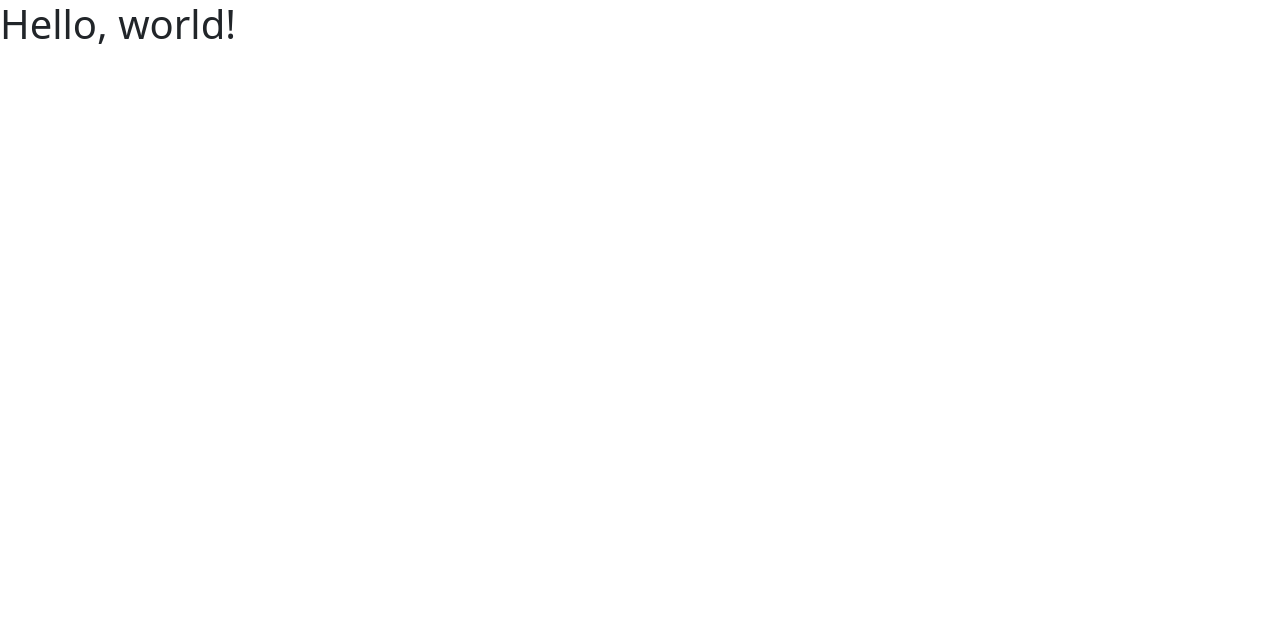
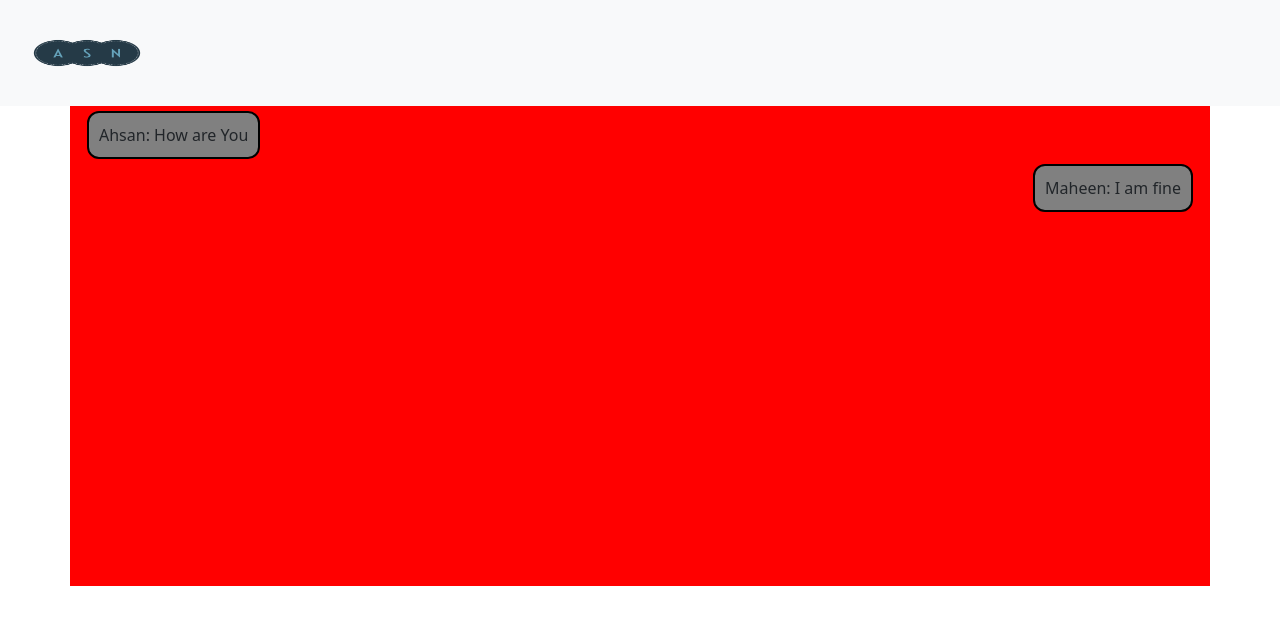
Before and after one commit to ranaahsanansar/chatApp, a plain HTML site: page index.html in a window 1280 px wide. Drawn offline with nearby package versions, Linux system fonts and the light colour scheme.

Commit message:
Create Front Layout

```diff
--- /dev/null
+++ b/css/style.css
@@ -0,0 +1,31 @@
+/* body{
+    background-image: linear-gradient(rgba(36, 154, 250, 0.907) , rgba(36, 97, 250, 0.907));
+} */
+
+.inbox_container {
+    height: 60vh;
+    background-color: red;
+}
+
+.inbox {
+    padding: 5px;
+}
+
+.message{
+    background-color: gray;
+    margin-bottom: 5px;
+    padding: 10px;
+    border: 2px solid black;
+    border-radius: 12px;
+    width: fit-content;
+
+}
+.right{
+    float: right;
+    clear: both;
+}
+
+.left{
+    float: left;
+    clear: both;
+}
--- a/index.html
+++ b/index.html
@@ -6,11 +6,24 @@
     <title>ASN Chat App</title>
     <link href="https://cdn.jsdelivr.net/npm/bootstrap@5.2.0-beta1/dist/css/bootstrap.min.css" rel="stylesheet" integrity="sha384-0evHe/X+R7YkIZDRvuzKMRqM+OrBnVFBL6DOitfPri4tjfHxaWutUpFmBp4vmVor" crossorigin="anonymous">
     <script src="js/client.js"></script>
+    <link rel="stylesheet" href="css/style.css">
   </head>
   <body>
       <!-- ------------------------------------------ -->
+      <nav class="navbar navbar-expand-lg bg-light">
+        <div class="container-fluid">
+          <a class="navbar-brand" href="#"><img src="ASN-logo.png" alt="ASN-logo" height="80px" width="150px"></a>
 
-    <h1>Hello, world!</h1>
+        </div>
+      </nav>
+
+      <div class="container inbox_container">
+          <div class="inbox">
+              <div class="message left">Ahsan: How are You</div>
+          <div class="message right">Maheen: I am fine</div>
+          </div>
+
+      </div>
 
 
     <!-- ------------------------------- -->
```
